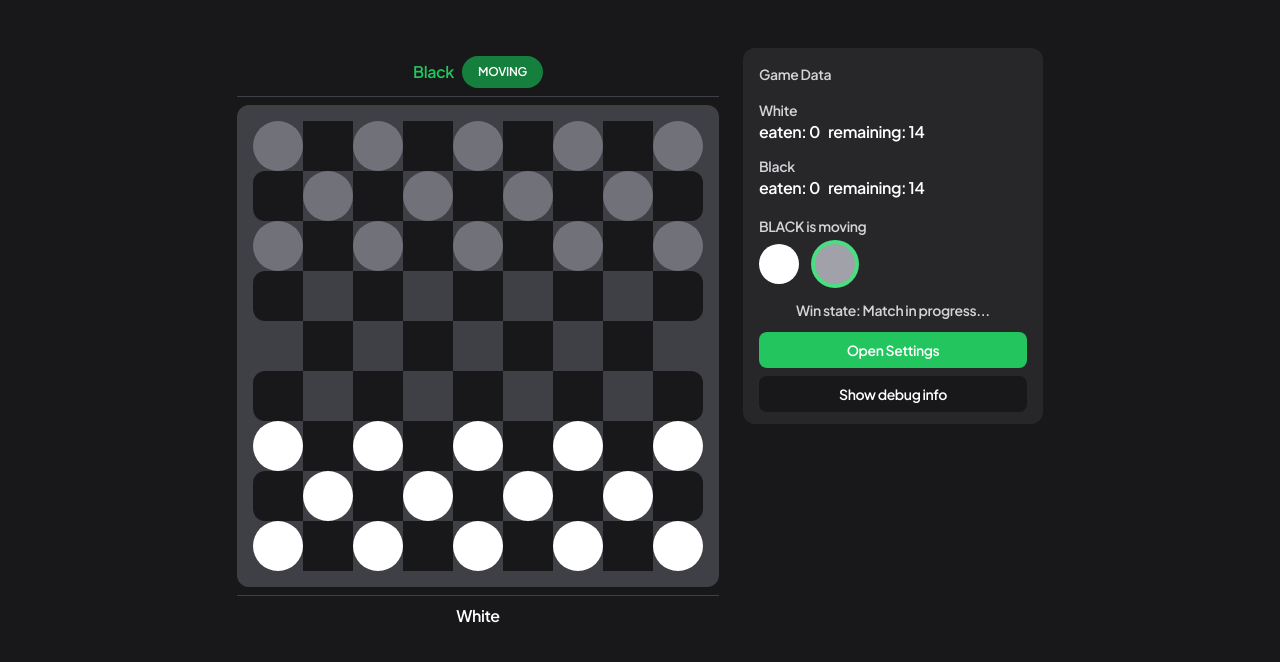
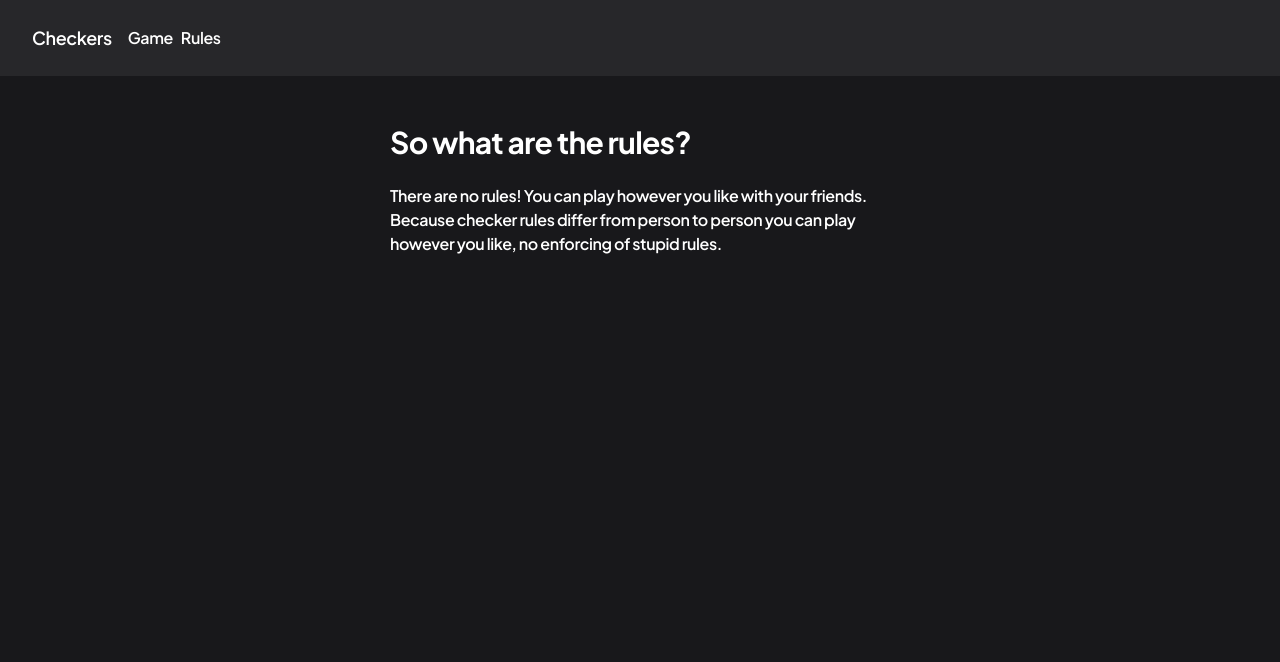
Before and after one commit to Meriegg/vite-react-checkers, a React (Vite) app: page /rules in a window 1280 px wide. Shown: the top 662 px of the page. Built offline with nearby package versions, Linux system fonts and the light colour scheme.

Commit message:
Added react router, navbar and rules page

```diff
--- a/package.json
+++ b/package.json
@@ -12,6 +12,7 @@
     "clsx": "^1.2.1",
     "react": "^18.2.0",
     "react-dom": "^18.2.0",
+    "react-router-dom": "^6.10.0",
     "zustand": "^4.3.7"
   },
   "devDependencies": {
--- a/src/App.tsx
+++ b/src/App.tsx
@@ -1,10 +1,17 @@
-import Game from "./components/Game";
+import Navbar from "./components/Navbar";
+import GamePage from "./pages/Game";
+import RulesPage from "./pages/Rules";
+import { BrowserRouter, Routes, Route } from "react-router-dom";
 
 function App() {
   return (
-    <div className="flex justify-center items-center mt-12">
-      <Game />
-    </div>
+    <BrowserRouter>
+      <Navbar />
+      <Routes>
+        <Route path="/" element={<GamePage />} />
+        <Route path="/rules" element={<RulesPage />} />
+      </Routes>
+    </BrowserRouter>
   );
 }
 
--- a/src/components/GameSidebar.tsx
+++ b/src/components/GameSidebar.tsx
@@ -58,7 +58,7 @@ const GameSidebar = ({
     <>
       <OptionsModal isOpen={isOptionsModalOpen} setOpen={setOptionsModalOpen} />
       <div
-        className="h-full bg-zinc-800 pt-4 px-4 pb-1 rounded-xl"
+        className="h-full bg-zinc-800 pt-4 px-4 pb-1 rounded-xl mb-8"
         style={{ width: "min(300px, 100%)" }}
       >
         <p className="text-sm text-neutral-300 mb-4">Game Data</p>
--- /dev/null
+++ b/src/components/Navbar.tsx
@@ -0,0 +1,14 @@
+import { NavLink } from "react-router-dom";
+
+const Navbar = () => {
+  return (
+    <div className="w-full px-14 md:px-8 sm:px-4 py-6 bg-zinc-800 flex items-center gap-4">
+      <p className="text-bold text-lg">Checkers</p>
+      <div className="flex items-center gap-2 flex-wrap">
+        <NavLink to="/">Game</NavLink>
+        <NavLink to="/rules">Rules</NavLink>
+      </div>
+    </div>
+  );
+};
+export default Navbar;
--- /dev/null
+++ b/src/pages/Game.tsx
@@ -0,0 +1,10 @@
+import Game from "../components/Game";
+
+const GamePage = () => {
+  return (
+    <div className="flex justify-center items-center mt-12">
+      <Game />
+    </div>
+  );
+};
+export default GamePage;
--- /dev/null
+++ b/src/pages/Rules.tsx
@@ -0,0 +1,13 @@
+const RulesPage = () => {
+  return (
+    <div className="mt-12 m-auto" style={{ width: "min(500px, 100%)" }}>
+      <h1 className="text-3xl font-bold my-6">So what are the rules?</h1>
+
+      <p>
+        There are no rules! You can play however you like with your friends. Because checker rules
+        differ from person to person you can play however you like, no enforcing of stupid rules.
+      </p>
+    </div>
+  );
+};
+export default RulesPage;
```
Also changed, not shown: 1 other file (tests, documents, lock files or other folders).
